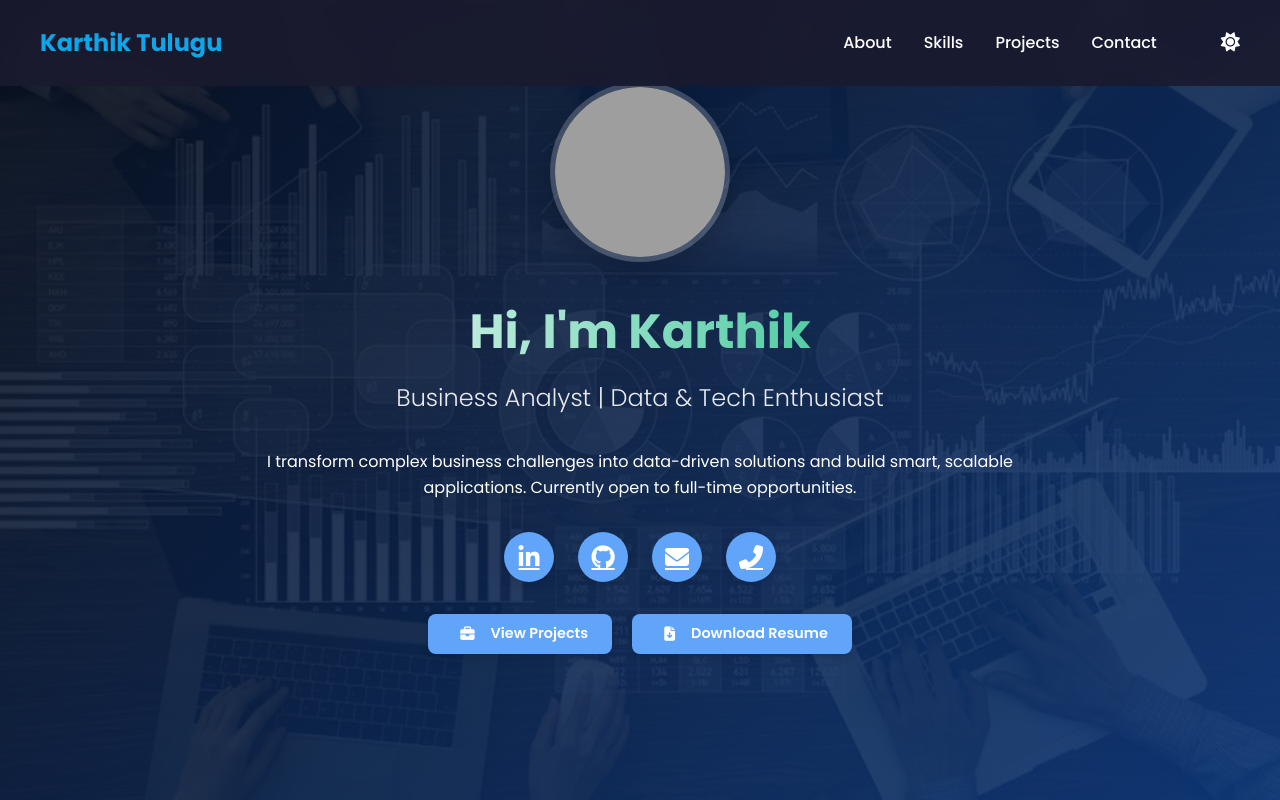
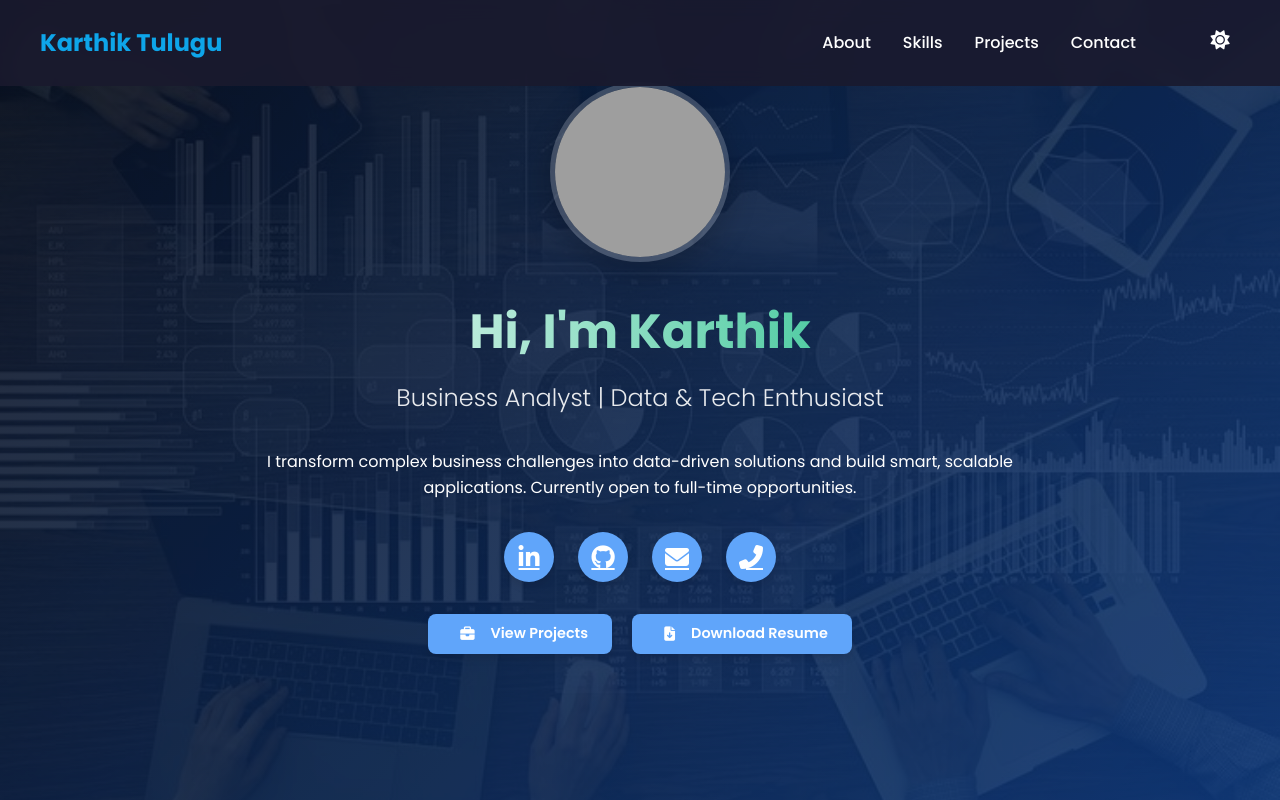
Before and after one commit to karthikktgit/karthik-portfolio, a plain HTML site: page PDGPT.html in a window 1280 px wide. Shown: the top 800 px of the page. Drawn offline with Linux system fonts and the light colour scheme; grey boxes are pictures that could not be loaded.

Commit message:
fixed navigaiton bar options

```diff
--- a/PDGPT.html
+++ b/PDGPT.html
@@ -232,7 +232,21 @@
             font-size: 1.2rem;
             cursor: pointer;
             margin-left: 2rem;
+
+            width: 40px;               /* ✅ Prevent shifting */
+            height: 10%;
+            display: flex;
+            align-items: center;
+            justify-content: center;
+            transition: transform 0.3s ease;
         }
+
+        .theme-toggle i {
+            margin: 0 !important;
+            width: 20px;
+            text-align: center;
+        }
+
 
         /* Main Sections */
         section {
@@ -263,6 +277,10 @@
             height: 4px;
             background: var(--accent);
             border-radius: 2px;
+        }
+
+        #about {
+            scroll-margin-top: 55px; /* Adjust if your nav height changes */
         }
 
         /* About Section */
```
